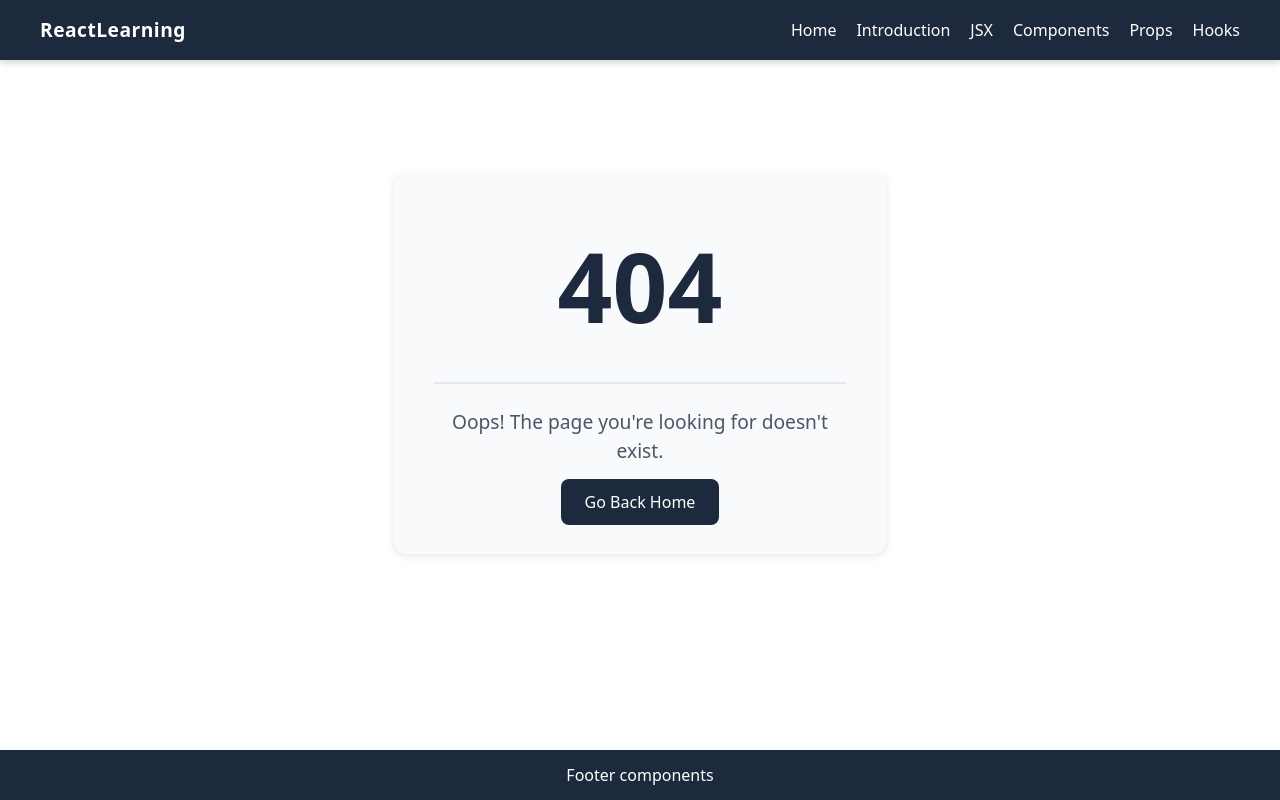
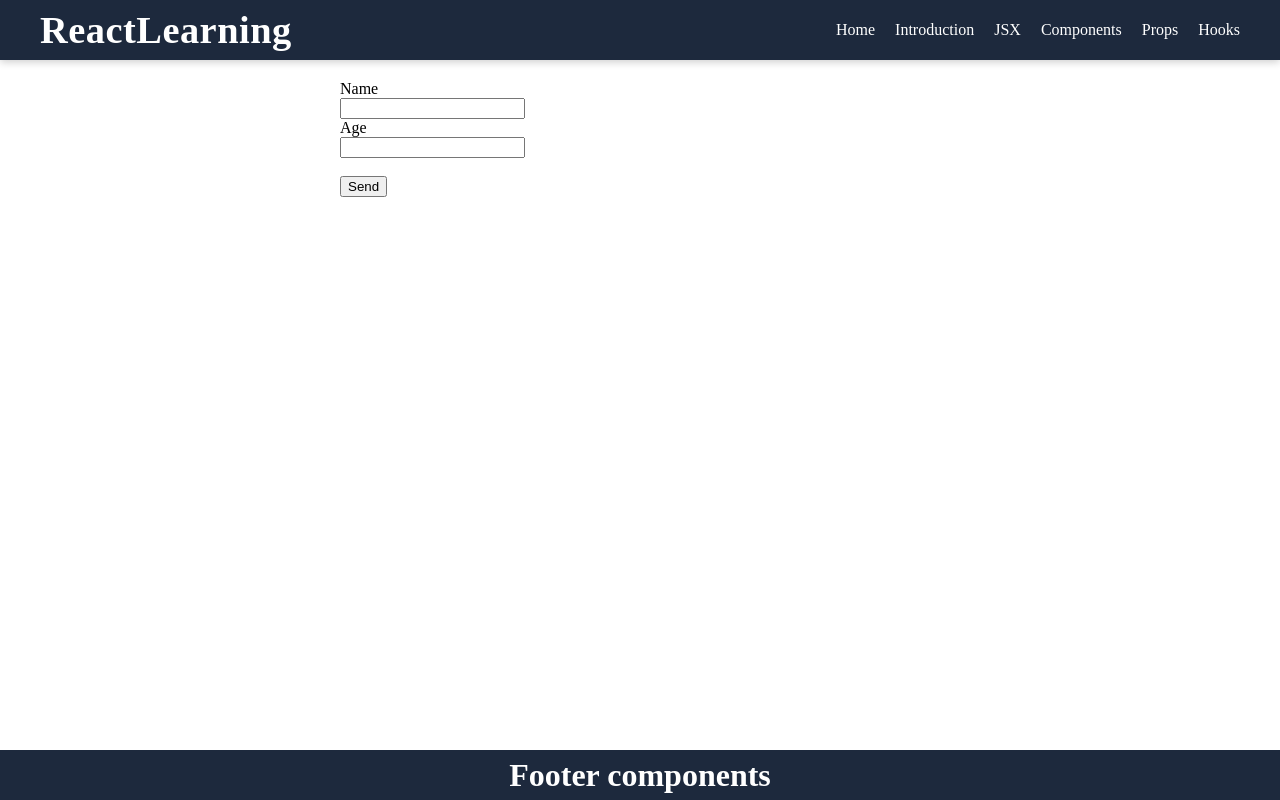
Before and after one commit to jey-uki/react-learning, a React (Vite) app: page /forms in a window 1280 px wide. Before the commit this address had no page. Built offline with nearby package versions, Linux system fonts and the light colour scheme.

Commit message:
student form

```diff
--- a/src/App.jsx
+++ b/src/App.jsx
@@ -9,6 +9,7 @@ import JSX from "./pages/JSX";
 // import ReactIntro from "./pages/ReactIntro";
 import NotFound from "./pages/NotFound";
 import Hooks from "./pages/Hooks";
+import Forms from "./pages/Forms";
 
 function App() {
   return (
@@ -22,6 +23,7 @@ function App() {
           <Route path="/components" element={<Components />} />
           <Route path="/props" element={<Props />} />
           <Route path="/hooks" element={<Hooks />} />
+          <Route path="/forms" element={<Forms />} />
 
           <Route path="*" element={<NotFound />} />
         </Routes>
--- /dev/null
+++ b/src/componensts/forms/StudentForm.jsx
@@ -0,0 +1,57 @@
+import React, { useState } from "react";
+import "../../styles/Forms.css";
+
+function StudentForm() {
+  const defaultValues = {
+    name: "",
+    age: "",
+    isActive: true,
+  };
+  const [formData, setFormData] = useState(defaultValues);
+
+  const handleChange = (e) => {
+    const { name, value, type, checked } = e.target;
+    setFormData((prev) => ({
+      ...prev,
+      [name]: type === "checkbox" ? checked : value,
+    }));
+  };
+
+  const handleSubmit = (e) => {
+    e.preventDefault();
+    console.log(formData);
+    alert("user create success");
+
+    setFormData(defaultValues);
+  };
+
+  return (
+    <>
+      <form onSubmit={handleSubmit}>
+        <label for="name">Name</label>
+        <br />
+        <input
+          type="text"
+          id="name"
+          name="name"
+          value={formData.name}
+          onChange={handleChange}
+        />
+        <br />
+        <label for="age">Age</label>
+        <br />
+        <input
+          type="number"
+          id="age"
+          name="age"
+          value={formData.age}
+          onChange={handleChange}
+        />
+        <br /> <br />
+        <input type="submit" value="Send" />
+      </form>
+    </>
+  );
+}
+
+export default StudentForm;
--- a/src/index.css
+++ b/src/index.css
@@ -1,4 +1,4 @@
-@import "tailwindcss";
+/* @import "tailwindcss"; */
 
 body {
     margin: 0;
--- /dev/null
+++ b/src/pages/Forms.jsx
@@ -0,0 +1,12 @@
+import React from 'react'
+import StudentForm from '../componensts/forms/StudentForm'
+
+function Forms() {
+  return (
+    <div>
+      <StudentForm />
+    </div>
+  )
+}
+
+export default Forms
--- a/src/pages/Home.jsx
+++ b/src/pages/Home.jsx
@@ -8,6 +8,7 @@ function Home() {
       <HomeCard url="components" />
       <HomeCard url="props" />
       <HomeCard url="hooks" />
+      <HomeCard url="forms" />
     </>
   );
 }
--- /dev/null
+++ b/src/styles/Forms.css
@@ -0,0 +1,4 @@
+form {
+    width: 600px;
+    margin: 20px auto;
+}
```
